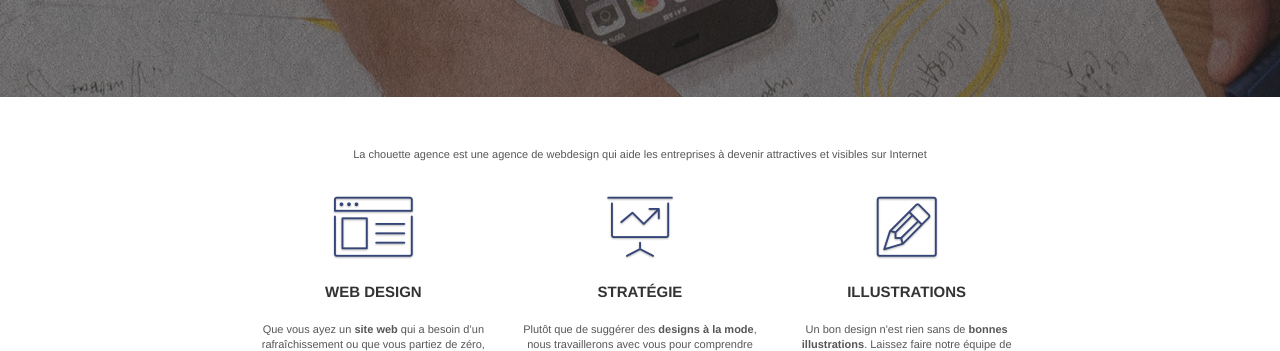
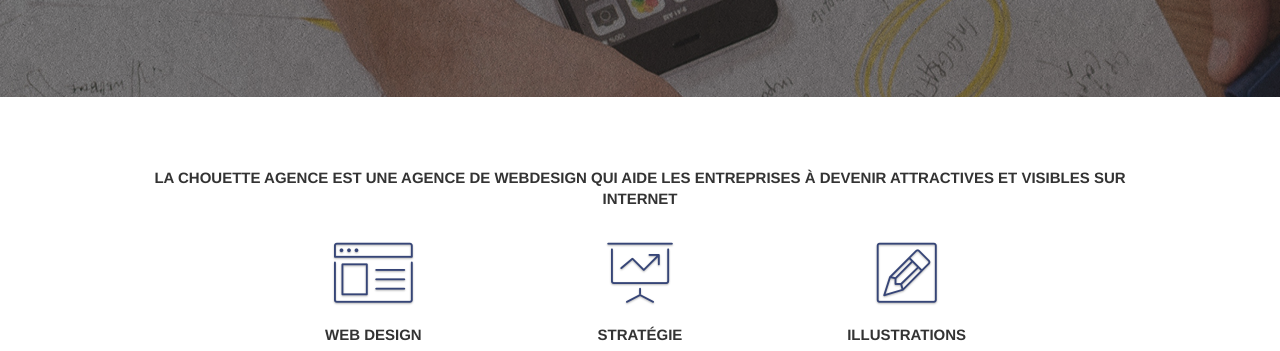
Before and after one commit to PierreTSO/OC-Projet-4, a plain HTML site: page index.html in a window 1280 px wide. Shown: the part 435-786 px from the top of the page. Drawn offline with Linux system fonts and the light colour scheme.

Commit message:
Nouvel sémantique du bloc 2

```diff
--- a/index.html
+++ b/index.html
@@ -81,7 +81,7 @@
 			<div class="container bloc-md">
 				<div class="row">
 					<div class="col-sm-12 text-center">
-						<p>La chouette agence est une agence de webdesign qui aide les entreprises à devenir attractives et visibles sur Internet</p>
+						<h2>La chouette agence est une agence de webdesign qui aide les entreprises à devenir attractives et visibles sur Internet</h2>
 					</div>
 				</div>
 				<div class="row voffset-lg med-width-whitespace">
@@ -89,9 +89,9 @@
 						<div class="text-center">
 							<span class="et-icon-browser sm-shadow icon-dark-slate-blue icons icon-lg"></span>
 						</div>
-						<h2 class="mg-md text-center">
+						<h3 class="mg-md text-center">
 							Web design
-						</h2>
+						</h3>
 						<p class="text-center ">
 							Que vous ayez un <strong>site web</strong> qui a besoin d&rsquo;un rafraîchissement ou que vous partiez de
 							zéro, laissez-nous vous réaliser un <strong>design</strong> dont vous serez fier.
@@ -101,9 +101,9 @@
 						<div class="text-center">
 							<span class="et-icon-presentation sm-shadow icon-dark-slate-blue icons icon-lg"></span>
 						</div>
-						<h2 class="mg-md text-center">
+						<h3 class="mg-md text-center">
 							Stratégie
-						</h2>
+						</h3>
 						<p class="text-center ">
 							Plutôt que de suggérer des <strong>designs à la mode</strong>, nous travaillerons avec vous pour comprendre
 							vos <strong>objectifs commerciaux</strong> afin de vous proposer le <strong>meilleur design</strong> possible.<br>
@@ -113,9 +113,9 @@
 						<div class="text-center">
 							<span class="et-icon-edit sm-shadow icon-dark-slate-blue icons icon-lg"></span>
 						</div>
-						<h2 class="mg-md text-center">
+						<h3 class="mg-md text-center">
 							Illustrations
-						</h2>
+						</h3>
 						<p class="text-center ">
 							Un bon design n'est rien sans de <strong>bonnes illustrations</strong>. Laissez faire notre équipe de
 							<strong>graphistes</strong> talentueux pour donner à vos pages une touche finale d'élégance.
```
